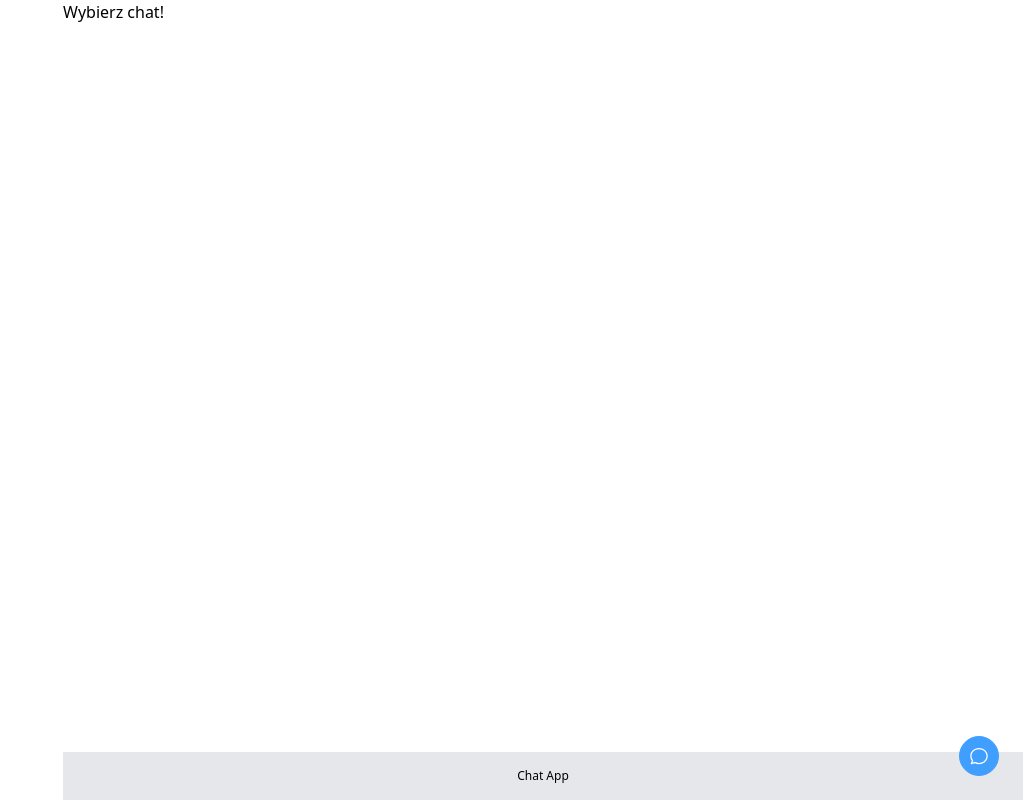
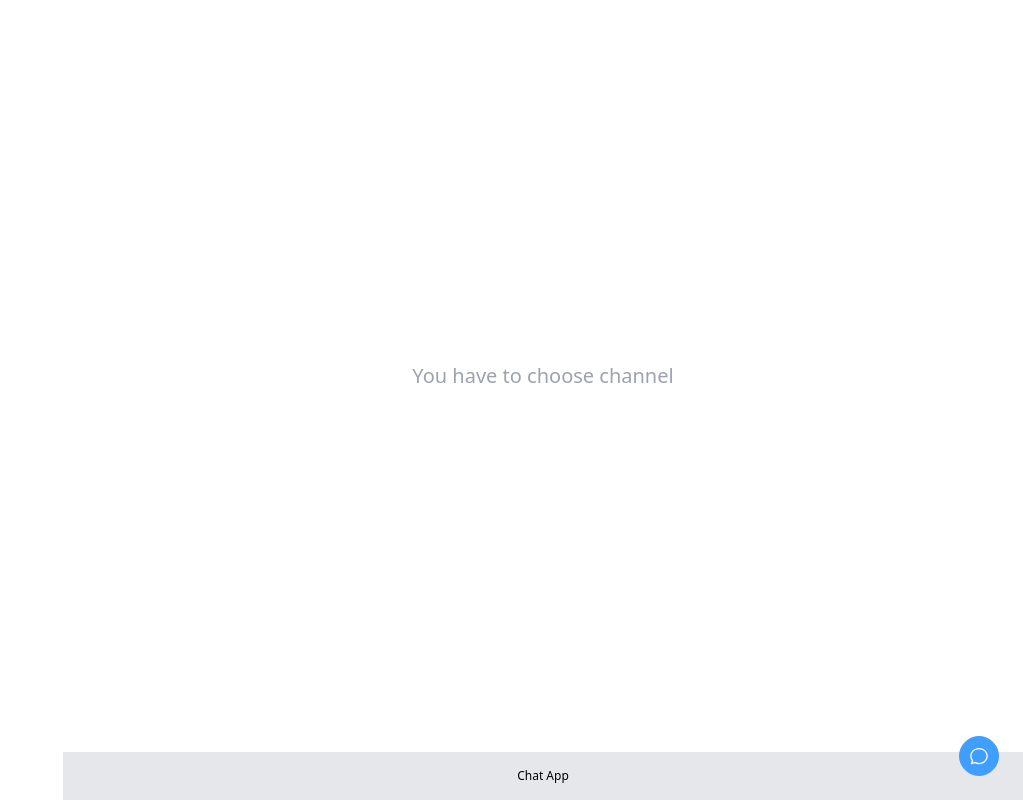
Before and after one commit to KacperNlp/Chat-app, a Nuxt app in the folder app-chat/: page / in a window 1280 px wide. Shown: the whole page, without its empty margins (257-1280 px from the left). Built offline with nearby package versions, Linux system fonts and the light colour scheme; no server answers.

Commit message:
Add styles and content for home/not choosen channel page

```diff
--- a/app-chat/i18n.config.ts
+++ b/app-chat/i18n.config.ts
@@ -15,7 +15,7 @@ export default defineI18nConfig(() => ({
                 role: 'Rola:'
             },
             home: {
-                title: 'Dostępne Chaty:',
+                title: 'Musisz wybrać kanał',
                 form: {
                     name: 'Nazwa kanału',
                     color: 'Wybierz kolor kanału',
@@ -41,7 +41,7 @@ export default defineI18nConfig(() => ({
                 role: 'Role:'
             },
             home: {
-                title: 'Available Chats:',
+                title: 'You have to choose channel',
                 form: {
                     name: 'Channel name',
                     color: 'Pick the color of channel',
--- a/app-chat/layouts/default.vue
+++ b/app-chat/layouts/default.vue
@@ -4,7 +4,7 @@
       <aside class="fixed md:static h-full w-80 overflow-y-scroll">
         <AppChannelList />
       </aside>
-      <div class="grow flex flex-col">
+      <div class="grow flex flex-col max-h-dvh">
         <main class="grow">
           <slot />
         </main>
--- a/app-chat/pages/index.vue
+++ b/app-chat/pages/index.vue
@@ -1,3 +1,5 @@
 <template>
-  <span>Wybierz chat!</span>
+  <div class="h-full flex items-center justify-center">
+    <span class="text-lg md:text-xl text-gray-400">{{ $t("home.title") }}</span>
+  </div>
 </template>
```
